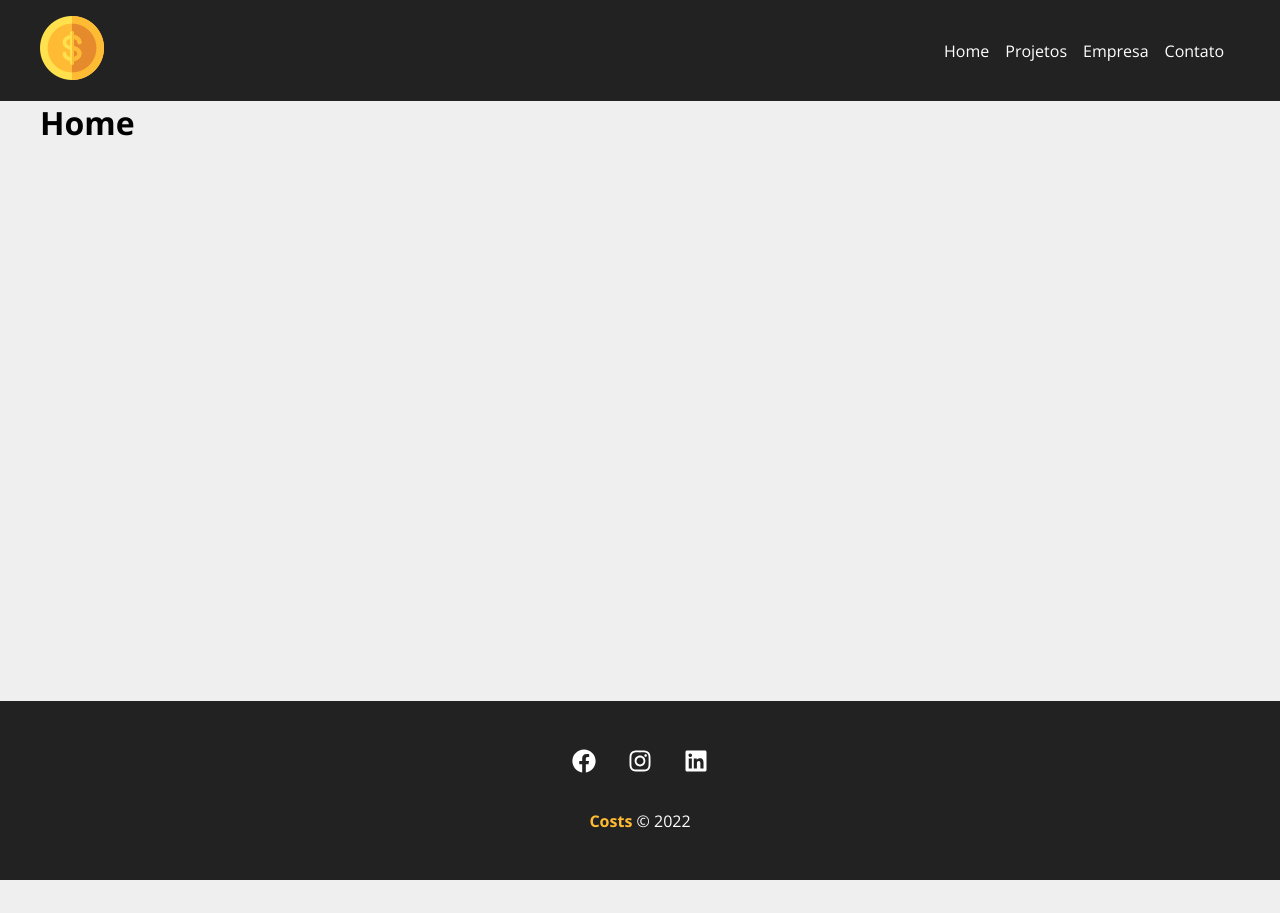
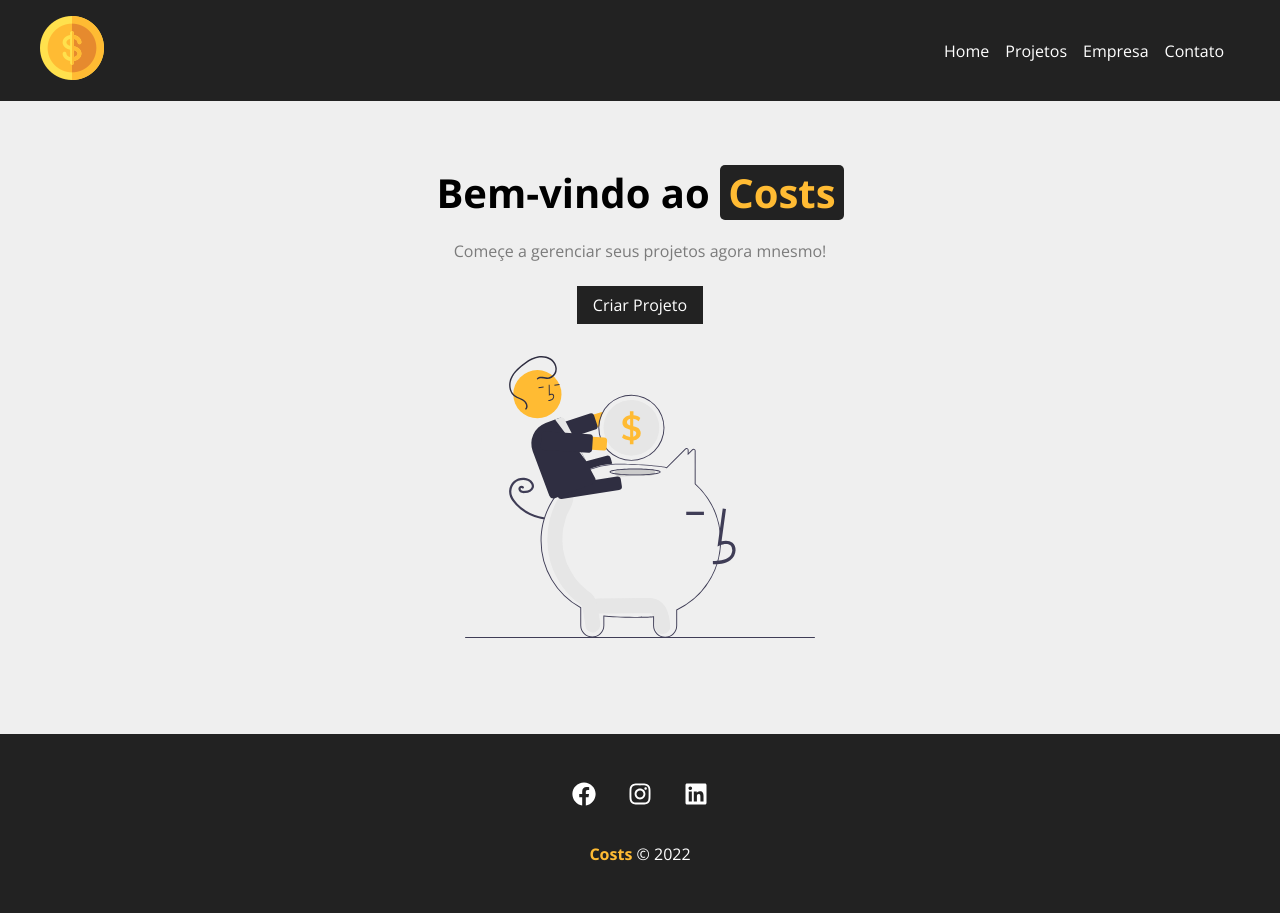
Before and after one commit to P4ul1t0s/costs, a React (Create React App) app: page / in a window 1280 px wide. Before the commit the page ends 880 px from the top, so only its background shows below. Built offline with nearby package versions, Linux system fonts and the light colour scheme.

Commit message:
Aula 02 finalizada

```diff
--- /dev/null
+++ b/src/components/layout/LinkButton.js
@@ -0,0 +1,12 @@
+import {Link} from 'react-router-dom';
+import styles from './LinkButton.module.css';
+
+function LinkButton({to, text}){
+    return(
+        <Link className={styles.btn} to={to}>
+            {text}
+        </Link>
+    )
+}
+
+export default LinkButton
--- /dev/null
+++ b/src/components/layout/LinkButton.module.css
@@ -0,0 +1,11 @@
+.btn{
+    background-color: #222;
+    color: #fff;
+    padding: 0.5em 1em;
+    text-decoration: none;
+    transition: 0.5s;
+}
+
+.btn:hover{
+    color: #ffbb33;
+}
--- a/src/components/pages/Home.js
+++ b/src/components/pages/Home.js
@@ -1,6 +1,15 @@
+import styles from './Home.module.css'
+import savings from '../../img/savings.svg'
+import LinkButton from '../layout/LinkButton';
+
 function Home(){
     return(
-        <h1>Home</h1>
+        <section className={styles.home_container}>
+            <h1>Bem-vindo ao <span>Costs</span></h1>
+            <p>Começe a gerenciar seus projetos agora mnesmo!</p>
+            <LinkButton to="/newproject" text="Criar Projeto"/>
+            <img src={savings} alt="costs"/>
+        </section>
     )
 }
 
--- /dev/null
+++ b/src/components/pages/Home.module.css
@@ -0,0 +1,30 @@
+.home_container{
+    width: 100%;
+    display: flex;
+    flex-direction: column;
+    align-items: center;
+    justify-content: center;
+    padding: 4em;
+}
+
+.home_container h1{
+    font-size: 2.5em;
+    margin-bottom: 0.5em;
+}
+
+.home_container h1 span{
+    color: #ffbb33;
+    padding: 0 0.2em;
+    background-color: #222;
+    border-radius: 5px;
+}
+
+.home_container p{
+    margin-bottom: 1.5em;
+    color: #7b7b7b;
+}
+
+.home_container img{
+    width: 350px;
+    margin: 2em 0;
+}
```
